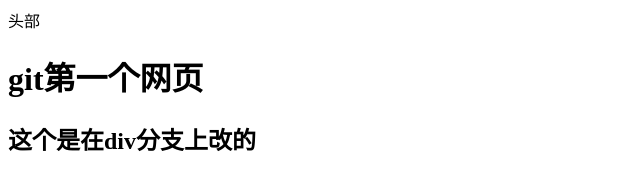
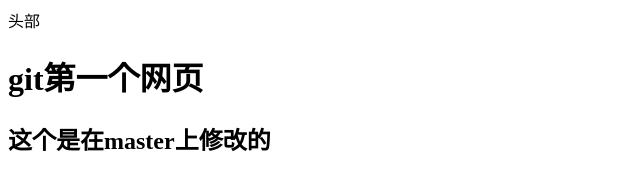
Before and after one commit to 572670503/icookie, a plain HTML site: page index.html in a window 1280 px wide. Shown: the whole page, without its empty margins (0-640 px from the left). Drawn offline with Linux system fonts and the light colour scheme.

Commit message:
这个是在master上修改

```diff
--- a/index.html
+++ b/index.html
@@ -10,6 +10,6 @@
 <body>
    <header>头部</header>
    <h1>git第一个网页</h1>
-   <h2>这个是在div分支上改的</h2>
+   <h2>这个是在master上修改的</h2>
 </body>
 </html>
```
